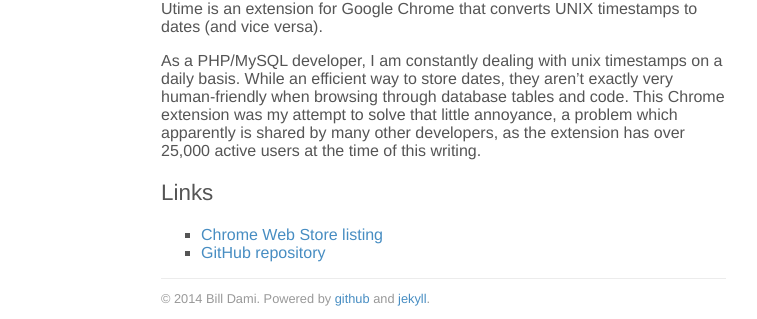
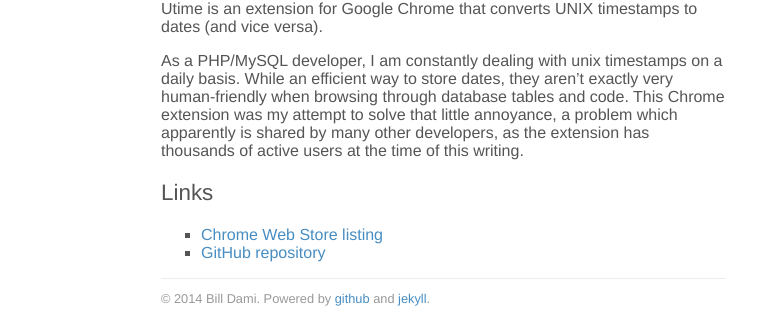
Before and after one commit to billdami/billdami.github.io, a Jekyll site: the page built from work/_posts/2011-02-16-utime.md, in a window 1280 px wide. Shown: the part 637-956 px from the top of the page, without its empty margins (264-1021 px from the left). Built offline with Jekyll 4.4.1, drawn with Linux system fonts in a browser that asks for light colours.

Commit message:
typos and wording tweaks

```diff
--- a/resume/index.html
+++ b/resume/index.html
@@ -31,7 +31,7 @@
 </div>
 <div class="row">
     <div class="col-5">
-        <h5>Datepipe, Inc.</h5>
+        <h5>DataPipe, Inc.</h5>
         <p><strong>Technical Support</strong></p>
         <p class="text-muted">Sep 2003 - Jun 2009</p>
     </div>
--- a/work/_posts/2011-02-16-utime.md
+++ b/work/_posts/2011-02-16-utime.md
@@ -12,7 +12,7 @@
 
 Utime is an extension for Google Chrome that converts UNIX timestamps to dates (and vice versa).
 
-As a PHP/MySQL developer, I am constantly dealing with unix timestamps on a daily basis. While an efficient way to store dates, they aren't exactly very human-friendly when browsing through database tables and code. This Chrome extension was my attempt to solve that little annoyance, a problem which apparently is shared by many other developers, as the extension has over 25,000 active users at the time of this writing.
+As a PHP/MySQL developer, I am constantly dealing with unix timestamps on a daily basis. While an efficient way to store dates, they aren't exactly very human-friendly when browsing through database tables and code. This Chrome extension was my attempt to solve that little annoyance, a problem which apparently is shared by many other developers, as the extension has thousands of active users at the time of this writing.
 
 Links
 -----
```
